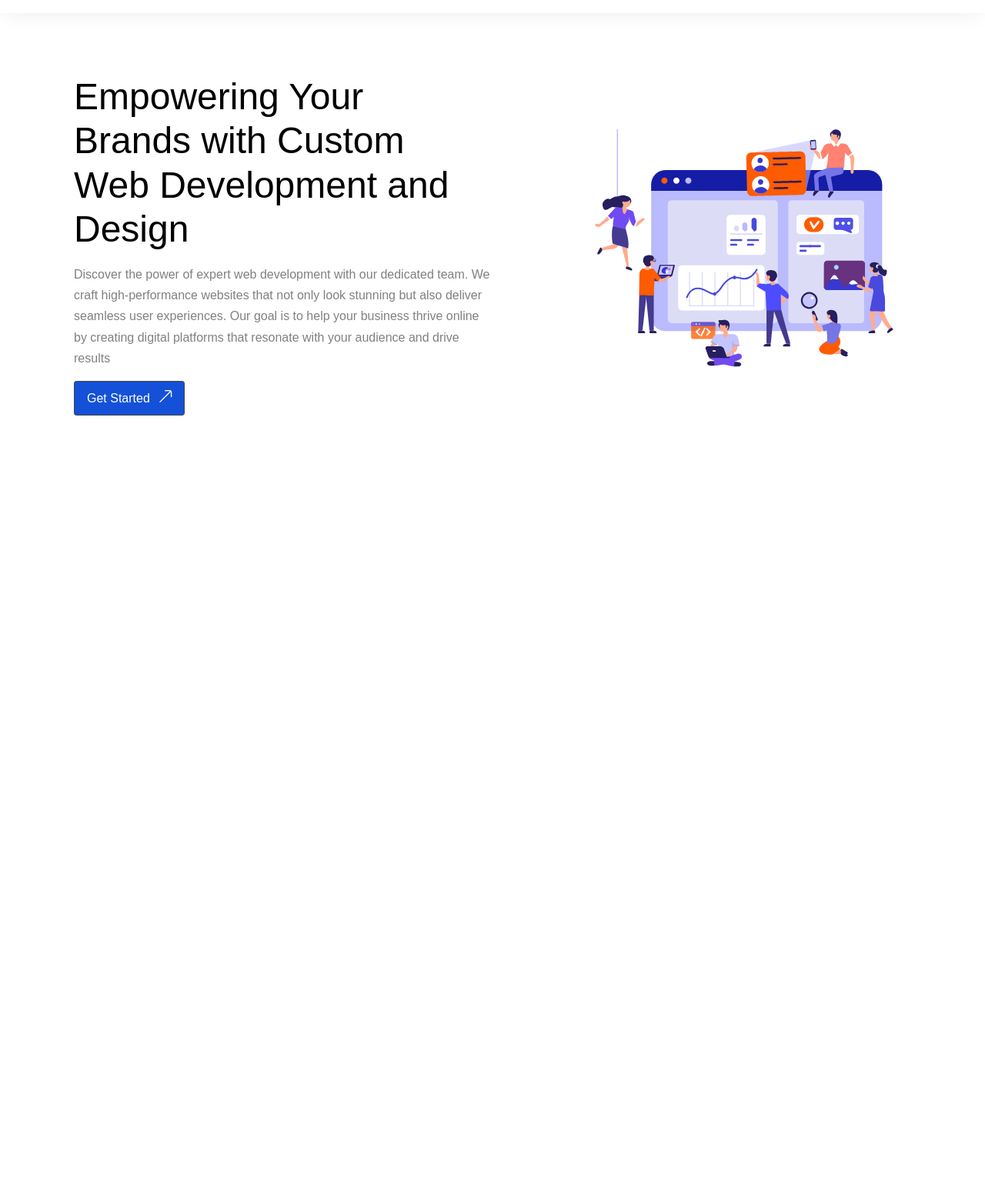
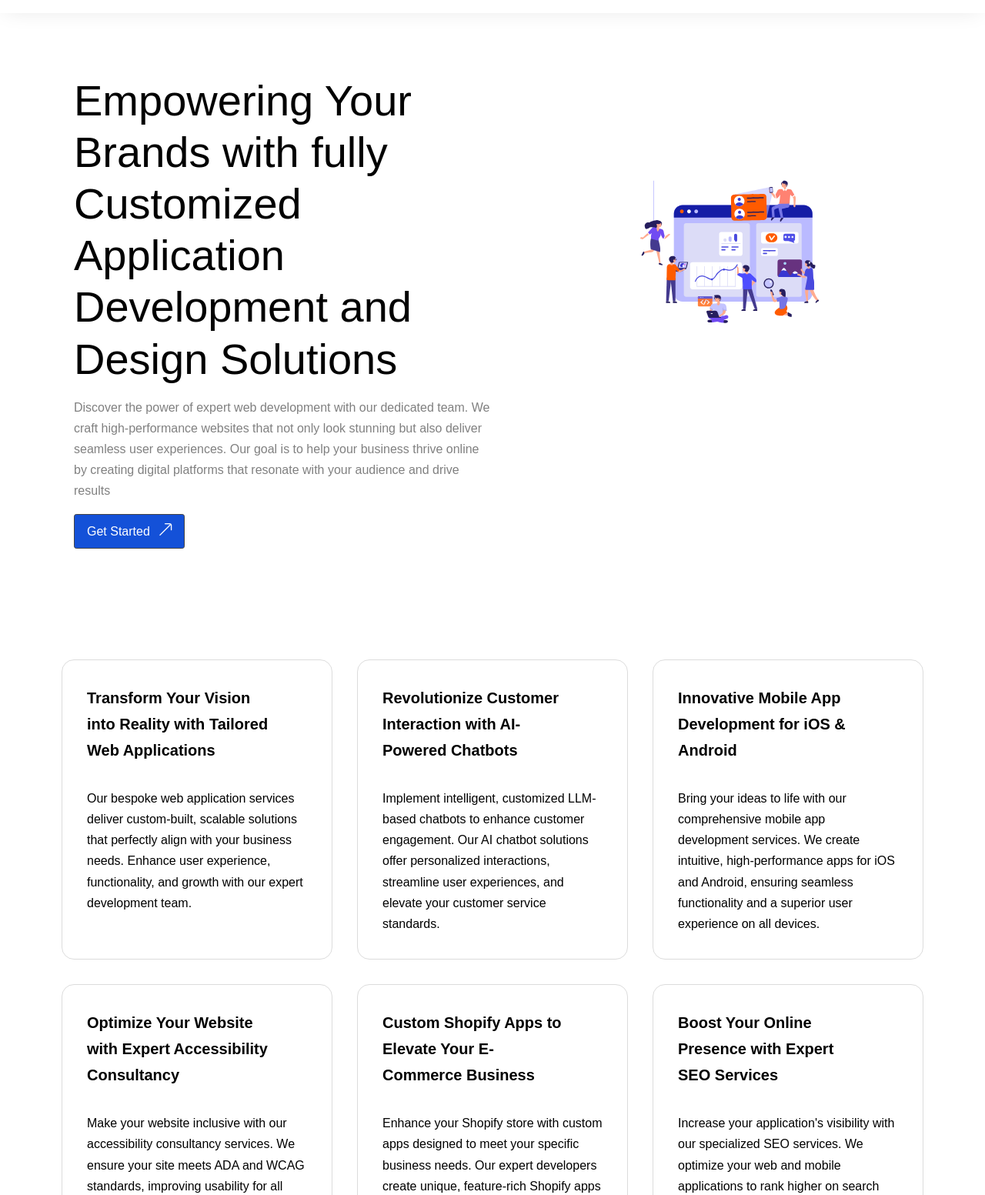
Before and after one commit to shahabyounas/web-octals, a plain HTML site: page index.html in a window 1280 px wide. Shown: the part 67-1620 px from the top of the page at 77% size. Before the commit the page ends 800 px from the top, so only its background shows below. Drawn offline with nearby package versions, Linux system fonts and the light colour scheme.

Commit message:
implement services cards

```diff
--- /dev/null
+++ b/assets/content/home-content.json
@@ -0,0 +1,34 @@
+[
+    {
+      "title": "Transform Your Vision into Reality with Tailored Web Applications",
+      "description": "Our bespoke web application services deliver custom-built, scalable solutions that perfectly align with your business needs. Enhance user experience, functionality, and growth with our expert development team."
+    },
+    {
+        "title": "Revolutionize Customer Interaction with AI-Powered Chatbots",
+        "description": "Implement intelligent, customized LLM-based chatbots to enhance customer engagement. Our AI chatbot solutions offer personalized interactions, streamline user experiences, and elevate your customer service standards."
+      },
+    {
+      "title": "Innovative Mobile App Development for iOS & Android",
+      "description": "Bring your ideas to life with our comprehensive mobile app development services. We create intuitive, high-performance apps for iOS and Android, ensuring seamless functionality and a superior user experience on all devices."
+    },
+    {
+      "title": "Optimize Your Website with Expert Accessibility Consultancy",
+      "description": "Make your website inclusive with our accessibility consultancy services. We ensure your site meets ADA and WCAG standards, improving usability for all users, including those with disabilities, and broadening your reach."
+    },
+    {
+      "title": "Custom Shopify Apps to Elevate Your E-Commerce Business",
+      "description": "Enhance your Shopify store with custom apps designed to meet your specific business needs. Our expert developers create unique, feature-rich Shopify apps that improve functionality and customer experience."
+    },
+    {
+      "title": "Boost Your Online Presence with Expert SEO Services",
+      "description": "Increase your application's visibility with our specialized SEO services. We optimize your web and mobile applications to rank higher on search engines, driving organic traffic and helping your business stand out online."
+    },
+    {
+      "title": "Seamless API Integration for Enhanced Business Efficiency",
+      "description": "Streamline your operations with our API integration services. We connect your systems with diverse APIs, enhancing functionality, improving efficiency, and enabling seamless data exchange across platforms."
+    },
+    {
+      "title": "Strategic Business and Brand Development for Growth",
+      "description": "Propel your business forward with our expert brand development services. From strategic planning to execution, we help you build a strong brand identity, enhance market presence, and achieve sustained business growth."
+    }
+  ]
--- a/index.client.js
+++ b/index.client.js
@@ -0,0 +1,22 @@
+requestIdleCallback(start);
+const $services = document.getElementById("services");
+
+async function start() {
+  // Fetch the home page content from home-content json file
+  const resp = await fetch("./assets/content/home-content.json");
+  const data = await resp.json();
+
+  for (let d of data) {
+    let div = document.createElement("div");
+    let h3 = document.createElement("h3");
+    let p = document.createElement("p");
+    h3.textContent = d.title;
+    p.textContent = d.description;
+
+    div.className = "card";
+    div.appendChild(h3);
+    div.appendChild(p);
+
+    $services.appendChild(div);
+  }
+}
--- a/index.html
+++ b/index.html
@@ -3,6 +3,10 @@
   <head>
     <meta charset="UTF-8" />
     <meta name="viewport" content="width=device-width, initial-scale=1.0" />
+    <meta
+      name="description"
+      content="Build fully customized solutions for your business today"
+    />
 
     <link rel="stylesheet" href="./style/common.screen.css" />
     <link rel="stylesheet" href="index.screen.css" />
@@ -11,13 +15,16 @@
       href="https://cdn-uicons.flaticon.com/uicons-regular-rounded/css/uicons-regular-rounded.css"
     />
 
-    <script src="https://unpkg.com/@lottiefiles/lottie-player@latest/dist/lottie-player.js"></script>
+    <script
+      src="https://unpkg.com/@lottiefiles/lottie-player@latest/dist/lottie-player.js"
+      async
+    ></script>
 
     <script type="module" src="index.client.js"></script>
     <title>Navigation List</title>
   </head>
   <body>
-    <div>
+    <!-- The header or main navigation bar starts here -->
     <header>
       <h3>
         <a href="../"> Web Octals </a>
@@ -34,11 +41,16 @@
         </ul>
       </nav>
     </header>
-    </div>
+
+    <!-- The main section of the home page -->
     <main>
-      <section id="main-content">
+      <!-- First section of the home page, displaying title and animating content -->
+      <section id="main-content" class="major-section">
         <div>
-          <h2>Empowering Your Brands with Custom Web Development and Design</h2>
+          <h2>
+            Empowering Your Brands with fully Customized Application Development
+            and Design Solutions
+          </h2>
           <p id="note">
             Discover the power of expert web development with our dedicated
             team. We craft high-performance websites that not only look stunning
@@ -53,8 +65,8 @@
             </button>
           </div>
         </div>
-        <div>
-          <!-- <img src="../assets/images/dev.jpg" alt="build website" /> -->
+        <div id="home-lottie">
+          <!-- <img src="../assets/images/dev.jpg" alt="build website" loading="lazy" /> -->
           <lottie-player
             src="./assets/lottie/web_design.json"
             background="transparent"
@@ -65,6 +77,9 @@
           </lottie-player>
         </div>
       </section>
+
+      <!-- Section two, rendering the services part of the home page -->
+      <section id="services" class="major-section"></section>
     </main>
   </body>
 </html>
--- a/index.screen.css
+++ b/index.screen.css
@@ -5,6 +5,13 @@ header {
     background-color: white;
     padding: 1.2em 4em;
     box-shadow: 0px 0px 31px -6px #E0E0E0;
+    position: sticky;
+    top: 0;
+    z-index: 2;
+}
+
+header a {
+    text-decoration: none;
 }
 
 header>h3 {
@@ -23,12 +30,6 @@ ul {
     flex-wrap: wrap;
 }
 
-
-div a {
-    text-decoration: none;
-}
-
-
 ul>li {
     margin: 0 2em;
 }
@@ -38,30 +39,42 @@ li>button>a {
     padding: 0 1em;
 }
 
-main>section {
+
+
+.major-section {
     display: flex;
+    flex-wrap: wrap;
     justify-content: space-between;
+    padding-top: 4em;
 }
+
+
 
 
 #main-content {
     padding: 1em;
 }
 
-section>div {
+main {
+    padding: 4em 5em;
+}
+
+#main-content>div {
     display: flex;
     flex-direction: column;
     flex: 1;
 }
 
-section>div:first-of-type {
-    padding: 4em 5em;
+#main-content lottie-player {
+    margin-left: 10em;
+    margin-top: -5em;
 }
 
 
+
 div>h2 {
-    font-size: 3em;
-    max-width: 11em;
+    font-size: 350%;
+    max-width: 12em;
     line-height: 1.2;
 }
 
@@ -77,8 +90,59 @@ div>img {
     border-radius: 1em;
 }
 
+#services {
+    display: flex;
+    flex-wrap: wrap;
+    justify-content: center;
+    gap: 2em;
+    margin-top: 4em;
+    /* margin: 0 auto min(2em, 1vw); */
+}
+
+.card {
+    max-width: 22em;
+    border: 1px solid gainsboro;
+    padding: 2em 2em;
+    border-radius: 1em;
+}
+
+.card h3 {
+    font-size: 125%;
+    font-weight: 600;
+    max-width: 12em;
+}
+
+.card>p {
+    padding-top: 2em;
+}
+
 
 #note {
     color: grey;
     margin: 2dvh 0;
 }
+
+#home-lottie {
+    overflow: hidden;
+}
+
+@media (width < 30em) {
+    div>h2 {
+        font-size: 200%;
+        max-width: 12em;
+        line-height: 1.2;
+    }
+
+    .card {
+        max-width: 100%;
+        padding: 2em 2em;
+    }
+
+    #services {
+        margin-top: 0;
+    }
+
+    main {
+        padding: 1em 2em;
+    }
+}
--- a/style/common.screen.css
+++ b/style/common.screen.css
@@ -43,6 +43,10 @@
 *::after,
 *::before {
     box-sizing: border-box;
+}
+
+html {
+    /* overflow-x: hidden; */
 }
 
 html,
```
Also changed, not shown: assets/lottie/web_design.json. Lines whose indentation alone changed are shown as unchanged.
